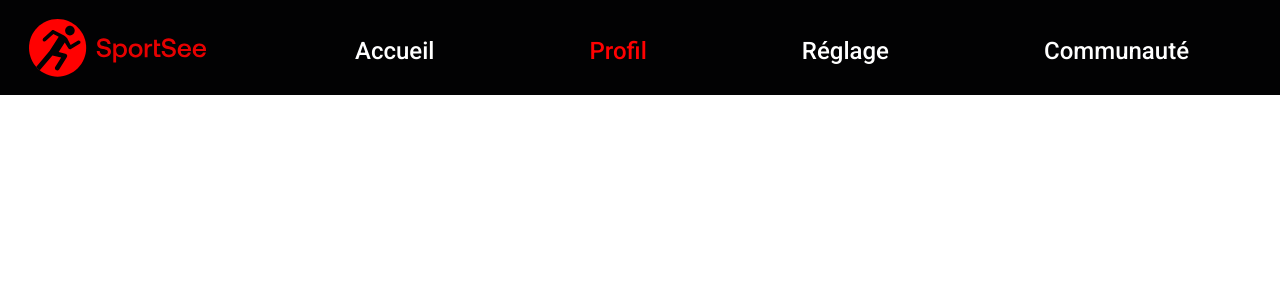
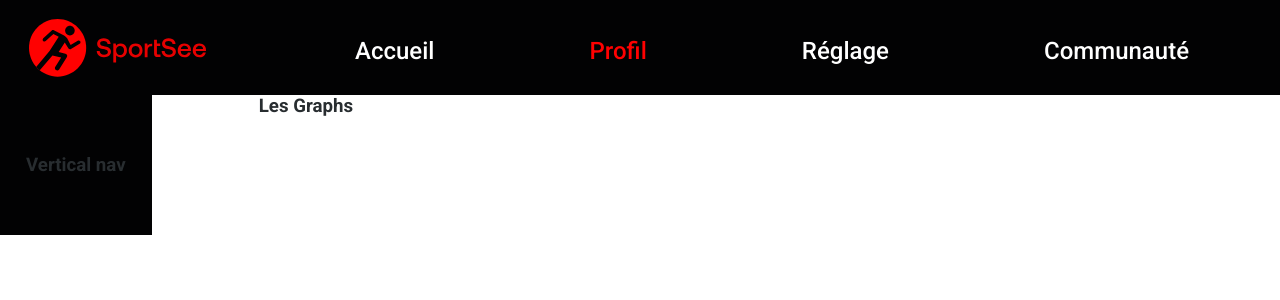
Before and after one commit to DylanJana/Developpez_un_tableau_de_bord_analytics_avec_react, a React (Create React App) app in the folder frontend/: page /user/12 in a window 1280 px wide. Shown: the top 300 px of the page. Built offline with nearby package versions, Linux system fonts and the light colour scheme.

Commit message:
Prepare components
Prepare Vertical nav component and graphs parent component

```diff
--- a/frontend/src/App.css
+++ b/frontend/src/App.css
@@ -38,6 +38,12 @@ a.active {
   padding-right: 60px;
   padding-left: 60px;
 }
+
+.l-container--full {
+  display: flex;
+  column-gap: 107px;
+  padding-right: 90px;
+}
 /*** Txt ***/
 .title--xl {
   font-size: 3rem;
--- /dev/null
+++ b/frontend/src/Components/Graphs/Graphs.css
@@ -0,0 +1,3 @@
+.graphs-container {
+  flex-grow: 1;
+}
--- /dev/null
+++ b/frontend/src/Components/Graphs/Graphs.js
@@ -0,0 +1,12 @@
+// Import css
+import './Graphs.css';
+
+function Graphs() {
+  return (
+    <section className='graphs-container'>
+      <h1>Les Graphs</h1>
+    </section>
+  )
+}
+
+export default Graphs;
--- /dev/null
+++ b/frontend/src/Components/VerticalNav/VerticalNav.css
@@ -0,0 +1,4 @@
+.vertical-nav {
+  padding: 59px 26px 59px 26px;
+  background-color: #020203;
+}
--- /dev/null
+++ b/frontend/src/Components/VerticalNav/VerticalNav.js
@@ -0,0 +1,14 @@
+// Import Css
+import './VerticalNav.css';
+
+function VerticalNav() {
+  return (
+    <aside className='vertical-nav'>
+      <div></div>
+      <div></div>
+      <h1>Vertical nav</h1>
+    </aside>
+  )
+}
+
+export default VerticalNav;
--- a/frontend/src/Pages/Profil/Profil.js
+++ b/frontend/src/Pages/Profil/Profil.js
@@ -1,10 +1,16 @@
 import Navbar from "../../Components/Navbar/Navbar";
+import VerticalNav from "../../Components/VerticalNav/VerticalNav";
+import Graphs from "../../Components/Graphs/Graphs";
 
 function Profil() {
   return (
-    <div>
+    <main>
       <Navbar />
-    </div>
+      <section className="l-container--full">
+        <VerticalNav />
+        <Graphs />
+      </section>
+    </main>
   )
 }
 
```
